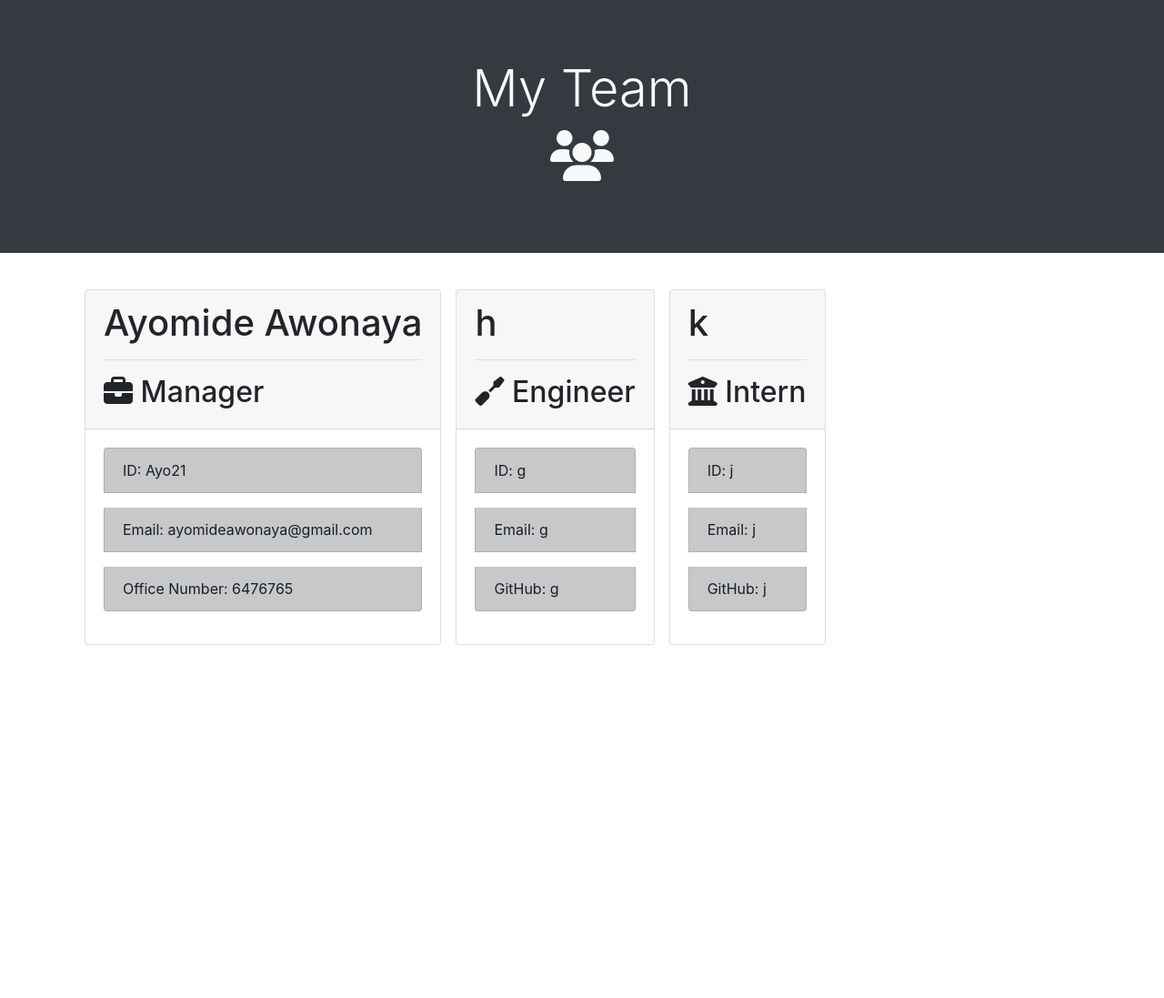
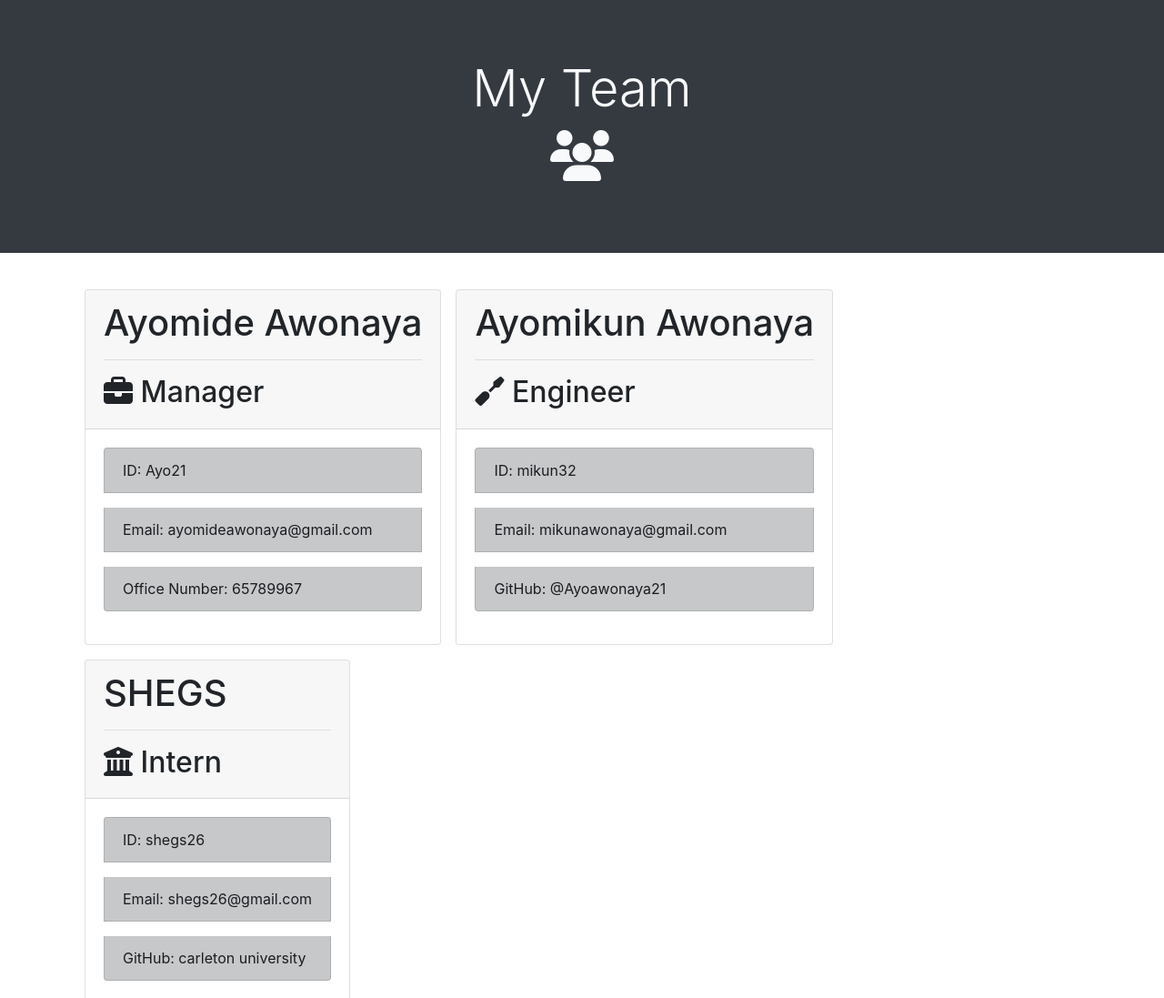
Before and after one commit to AyomideAwonaya21/team-profile-generator, a website: page Team.html in a window 1280 px wide. Shown: the top 1097 px of the page at 91% size. Before the commit the page ends 800 px from the top, so only its background shows below. Drawn offline with nearby package versions, Linux system fonts and the light colour scheme.

Commit message:
updated html file and added a walkthrough video

```diff
--- a/Team.html
+++ b/Team.html
@@ -24,43 +24,43 @@
                 <div class="row">
     <!---===============END OF HEAD CODE BLOCK====================--><div class="card m-2">
     <div class="card-header">
-        <h1>Ayomide Awonaya </h1>
+        <h1>Ayomide Awonaya</h1>
         <hr>
         <h2><i class="fas fa-briefcase"></i> Manager</h2>
     </div>
     <div class= "card-body">
             <div class="list-group">
                 <p class="list-group-item list-group-item-action list-group-item-dark">ID: <span>Ayo21</span></p>
-                <p class="list-group-item list-group-item-action list-group-item-dark">Email: <span>ayomideawonaya@gmail.com</span></p>
-                <p class="list-group-item list-group-item-action list-group-item-dark">Office Number: <span>6476765</span></p>
+                <p class="list-group-item list-group-item-action list-group-item-dark">Email: <span>ayomideawonaya@gmail.com </span></p>
+                <p class="list-group-item list-group-item-action list-group-item-dark">Office Number: <span>65789967</span></p>
             </div>
     </div>
 </div>
 <!---===============END OF MANAGER CODE BLOCK====================--> <div class="card m-2">
     <div class="card-header">
-        <h1>h</h1>
+        <h1>Ayomikun Awonaya</h1>
         <hr>
         <h2><i class="fas fa-screwdriver"></i> Engineer</h2>
     </div>
     <div class= "card-body">
             <div class="list-group">
-                <p class="list-group-item list-group-item-action list-group-item-dark">ID: <span>g</span></p>
-                <p class="list-group-item list-group-item-action list-group-item-dark">Email: <span>g</span></p>
-                <p class="list-group-item list-group-item-action list-group-item-dark">GitHub: <span>g</span></p>
+                <p class="list-group-item list-group-item-action list-group-item-dark">ID: <span>mikun32</span></p>
+                <p class="list-group-item list-group-item-action list-group-item-dark">Email: <span>mikunawonaya@gmail.com</span></p>
+                <p class="list-group-item list-group-item-action list-group-item-dark">GitHub: <span>@Ayoawonaya21</span></p>
             </div>
     </div>
 </div>
 <!---===============END OF ENGINEER CODE BLOCK====================--><div class="card m-2">
     <div class="card-header">
-        <h1>k</h1>
+        <h1>SHEGS</h1>
         <hr>
         <h2><i class="fas fa-university"></i> Intern</h2>
     </div>
     <div class= "card-body">
             <div class="list-group">
-                <p class="list-group-item list-group-item-action list-group-item-dark">ID: <span>j</span></p>
-                <p class="list-group-item list-group-item-action list-group-item-dark">Email: <span>j</span></p>
-                <p class="list-group-item list-group-item-action list-group-item-dark">GitHub: <span>j</span></p>
+                <p class="list-group-item list-group-item-action list-group-item-dark">ID: <span>shegs26</span></p>
+                <p class="list-group-item list-group-item-action list-group-item-dark">Email: <span>shegs26@gmail.com</span></p>
+                <p class="list-group-item list-group-item-action list-group-item-dark">GitHub: <span>carleton university</span></p>
             </div>
     </div>
 </div>
```
Also changed, not shown: 1 other file.
